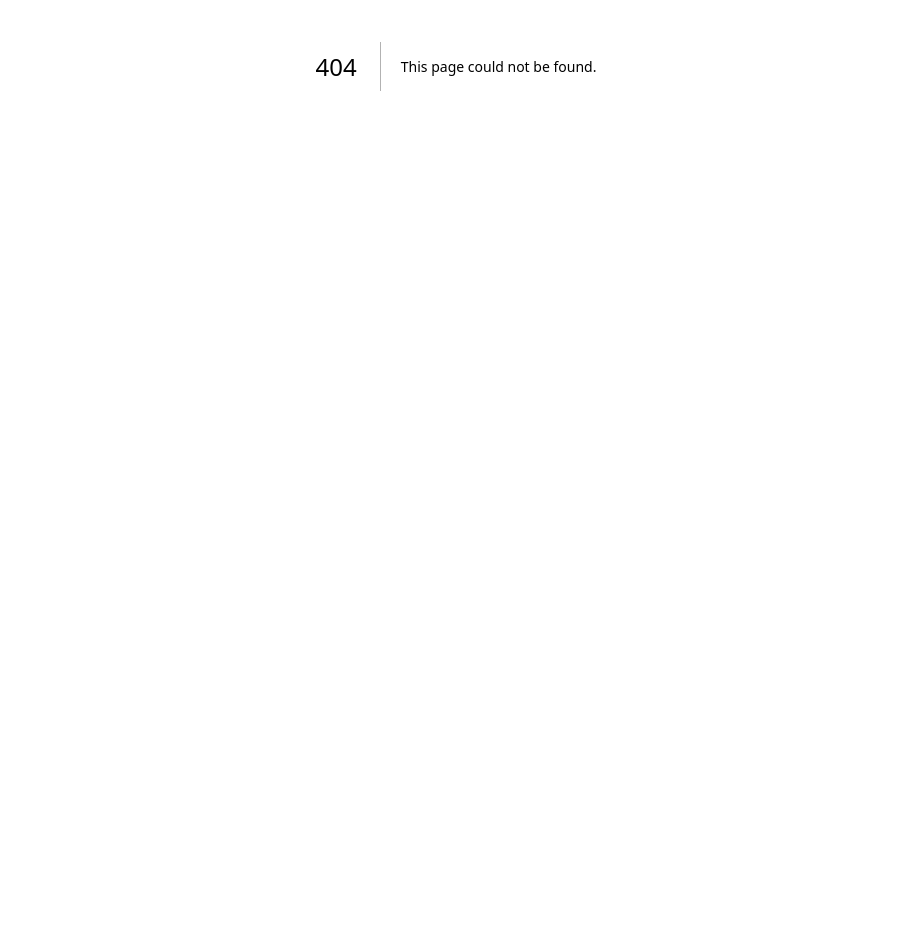
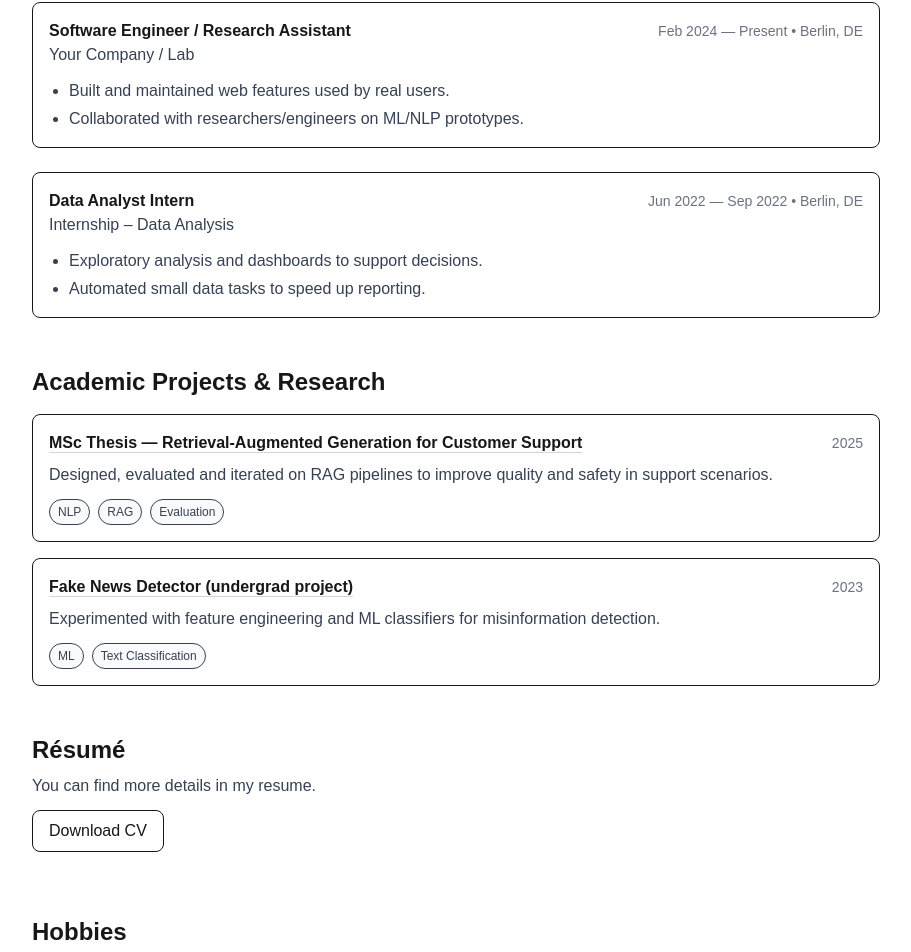
Before and after one commit to EdipoMarques/portfolio, a Next.js app: page /about in a window 1280 px wide. Before the commit this address had no page. Shown: the part 395-1347 px from the top of the page, without its empty margins (184-1095 px from the left). Before the commit the page ends 861 px from the top, so only its background shows below. Built offline with nearby package versions, Linux system fonts and the light colour scheme.

Commit message:
aboutadded

```diff
--- /dev/null
+++ b/app/about/page.tsx
@@ -0,0 +1,207 @@
+// app/about/page.tsx
+import Link from "next/link";
+import { hobbies } from "../data/hobbies";
+
+type Work = {
+  company: string;
+  role: string;
+  startISO: string;
+  endISO?: string;    // se estiver atual, deixe vazio
+  location?: string;
+  bullets?: string[];
+};
+
+type Academic = {
+  title: string;
+  year: number;
+  link?: string;      // pode apontar para /posts/... ou /projects/...
+  summary?: string;
+  tags?: string[];
+};
+
+// Ajuste estes dados como quiser (ou mova para app/data/experience.ts e app/data/academics.ts)
+const work: Work[] = [
+  {
+    company: "Your Company / Lab",
+    role: "Software Engineer / Research Assistant",
+    startISO: "2024-02-01",
+    endISO: undefined, // atual
+    location: "Berlin, DE",
+    bullets: [
+      "Built and maintained web features used by real users.",
+      "Collaborated with researchers/engineers on ML/NLP prototypes.",
+    ],
+  },
+  {
+    company: "Internship – Data Analysis",
+    role: "Data Analyst Intern",
+    startISO: "2022-06-01",
+    endISO: "2022-09-01",
+    location: "Berlin, DE",
+    bullets: [
+      "Exploratory analysis and dashboards to support decisions.",
+      "Automated small data tasks to speed up reporting.",
+    ],
+  },
+];
+
+const academic: Academic[] = [
+  {
+    title:
+      "MSc Thesis — Retrieval-Augmented Generation for Customer Support",
+    year: 2025,
+    link: "/posts/master-thesis-finished",
+    summary:
+      "Designed, evaluated and iterated on RAG pipelines to improve quality and safety in support scenarios.",
+    tags: ["NLP", "RAG", "Evaluation"],
+  },
+  {
+    title: "Fake News Detector (undergrad project)",
+    year: 2023,
+    link: "/projects/fake-news-detector",
+    summary:
+      "Experimented with feature engineering and ML classifiers for misinformation detection.",
+    tags: ["ML", "Text Classification"],
+  },
+];
+
+function fmtRange(startISO: string, endISO?: string) {
+  const start = new Date(startISO).toLocaleDateString(undefined, {
+    year: "numeric",
+    month: "short",
+  });
+  const end = endISO
+    ? new Date(endISO).toLocaleDateString(undefined, {
+        year: "numeric",
+        month: "short",
+      })
+    : "Present";
+  return `${start} — ${end}`;
+}
+
+export const metadata = {
+  title: "About | Édipo Marques",
+  description:
+    "About me, professional experience, academic projects and a few hobbies.",
+};
+
+export default function AboutPage() {
+  // Use aqui a sua bio curta preferida (aquela versão polida que criamos)
+  const bio =
+    "I’m a software engineer and recent MSc graduate with a research background and a data-analysis internship. During my Master’s I strengthened my foundations in building and evaluating machine-learning solutions and applied AI/Data concepts across projects. Earlier I collaborated as a research assistant while completing a BSc in Industrial Engineering. I’m now focused on applying this toolkit in industry to ship reliable software and create measurable impact.";
+
+  return (
+    <main className="mx-auto max-w-4xl px-6 pt-20 pb-24">
+      <h1 className="text-4xl font-bold">About</h1>
+      <p className="mt-4 text-gray-700 leading-relaxed">{bio}</p>
+
+      {/* Experience */}
+      <section className="mt-12">
+        <h2 className="text-2xl font-semibold">Experience</h2>
+        <div className="mt-4 space-y-6">
+          {work.map((w) => (
+            <div
+              key={`${w.company}-${w.role}-${w.startISO}`}
+              className="rounded-lg border p-4"
+            >
+              <div className="flex flex-col sm:flex-row sm:items-baseline sm:justify-between gap-1">
+                <div>
+                  <h3 className="font-semibold">{w.role}</h3>
+                  <p className="text-gray-700">{w.company}</p>
+                </div>
+                <p className="text-sm text-gray-500">
+                  {fmtRange(w.startISO, w.endISO)}
+                  {w.location ? ` • ${w.location}` : ""}
+                </p>
+              </div>
+              {w.bullets?.length ? (
+                <ul className="mt-3 list-disc pl-5 text-gray-700 space-y-1">
+                  {w.bullets.map((b, i) => (
+                    <li key={i}>{b}</li>
+                  ))}
+                </ul>
+              ) : null}
+            </div>
+          ))}
+        </div>
+      </section>
+
+      {/* Academic / Research Projects */}
+      <section className="mt-12">
+        <h2 className="text-2xl font-semibold">Academic Projects & Research</h2>
+        <div className="mt-4 grid gap-4">
+          {academic.map((a) => (
+            <div key={`${a.title}-${a.year}`} className="rounded-lg border p-4">
+              <div className="flex items-baseline justify-between gap-4">
+                <h3 className="font-semibold">
+                  {a.link ? (
+                    <Link
+                      href={a.link}
+                      className="underline decoration-gray-300 underline-offset-4 hover:opacity-80"
+                    >
+                      {a.title}
+                    </Link>
+                  ) : (
+                    a.title
+                  )}
+                </h3>
+                <span className="text-sm text-gray-500">{a.year}</span>
+              </div>
+              {a.summary ? (
+                <p className="mt-2 text-gray-700">{a.summary}</p>
+              ) : null}
+              {a.tags?.length ? (
+                <div className="mt-3 flex flex-wrap gap-2">
+                  {a.tags.map((t) => (
+                    <span
+                      key={t}
+                      className="rounded-full border bg-gray-50 px-2 py-1 text-xs text-gray-700"
+                    >
+                      {t}
+                    </span>
+                  ))}
+                </div>
+              ) : null}
+            </div>
+          ))}
+        </div>
+      </section>
+
+      {/* Resume / CV */}
+      <section className="mt-12">
+        <h2 className="text-2xl font-semibold">Résumé</h2>
+        <p className="mt-2 text-gray-700">
+          You can find more details in my resume.
+        </p>
+        <div className="mt-3">
+          <Link
+            href="/resume.pdf" // coloque o arquivo em /public/resume.pdf
+            target="_blank"
+            className="inline-flex items-center rounded-lg border px-4 py-2 hover:bg-gray-50"
+          >
+            Download CV
+          </Link>
+        </div>
+      </section>
+
+      {/* Hobbies (parte inferior) */}
+      <section className="mt-16">
+        <h2 className="text-2xl font-semibold">Hobbies</h2>
+        <div className="mt-4 grid gap-4 sm:grid-cols-2">
+          {hobbies.map((h) => (
+            <div
+              key={h.id}
+              className="rounded-lg border p-4 flex items-start gap-3"
+            >
+              <span className="text-2xl leading-none">{h.emoji}</span>
+              <div>
+                <h3 className="font-medium">{h.name}</h3>
+                <p className="text-gray-700">{h.description}</p>
+              </div>
+            </div>
+          ))}
+        </div>
+      </section>
+    </main>
+  );
+}
--- a/app/components/Navbar.tsx
+++ b/app/components/Navbar.tsx
@@ -9,6 +9,7 @@ const nav = [
   { href: "/projects", label: "Projects" },
   { href: "/posts", label: "Posts" },
   { href: "/my-journey", label: "My Journey" }, // <-- aqui!
+  { href: "/about", label: "About" },
   { href: "/contact", label: "Contact" },
 ];
 
--- a/app/data/timeline.ts
+++ b/app/data/timeline.ts
@@ -51,13 +51,13 @@ export const timeline: TimelineItem[] = [
   {
     id: "2025-08-msc-grad",
     dateLabel: "Aug 2025",
-    dateISO: "2025-08-20",
+    dateISO: "2025-08-14",
     title: "M.Sc. Graduation",
-    subtitle: "Thesis on Generative AI - Fake News detector applying NPL and machine learning techniques",
+    subtitle: "I have submitted my thesis on Generative AI - Fake News detector applying NPL and machine learning techniques",
     description:
       "Fake News detector applying NPL and machine learning techniques.",
     image: "/timeline/msc-grad.jpg",
-    tags: ["Generative AI", "NPL", "Evaluation"],
+    tags: ["Generative AI", "NPL", "ML"],
     links: [
       { label: "Thesis (PDF)", url: "https://example.com/thesis.pdf" },
       { label: "GitHub", url: "https://github.com/seu-usuario/msc-thesis" },
```
